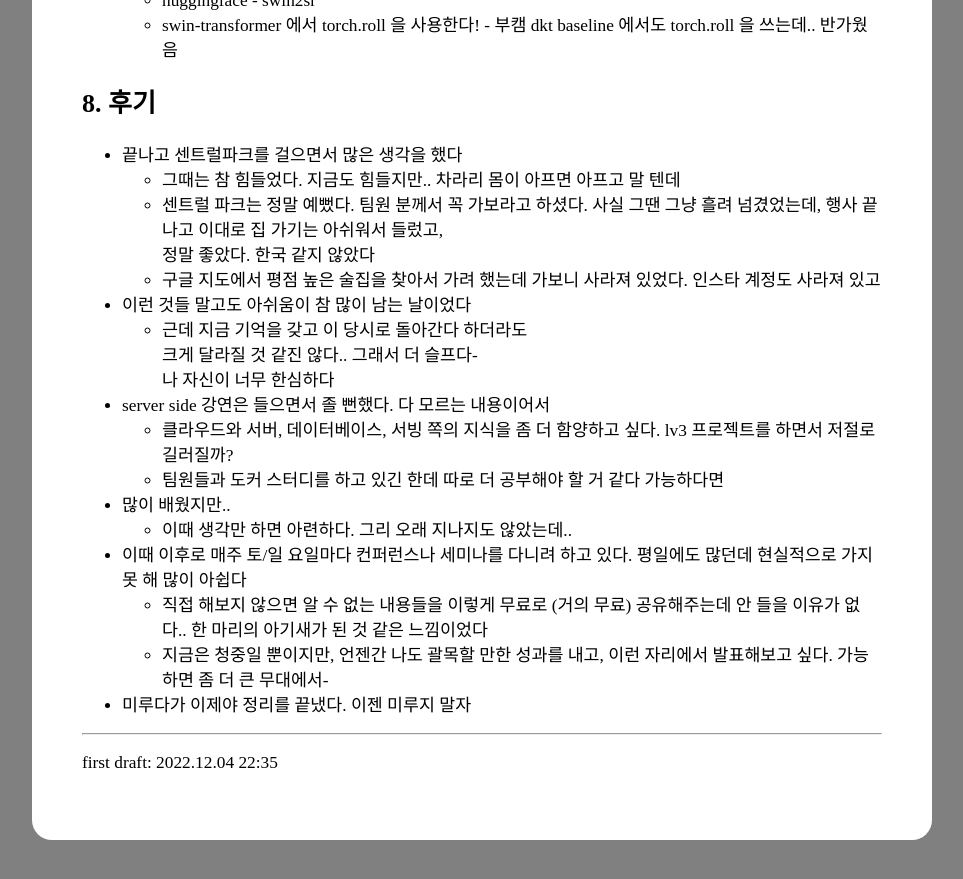
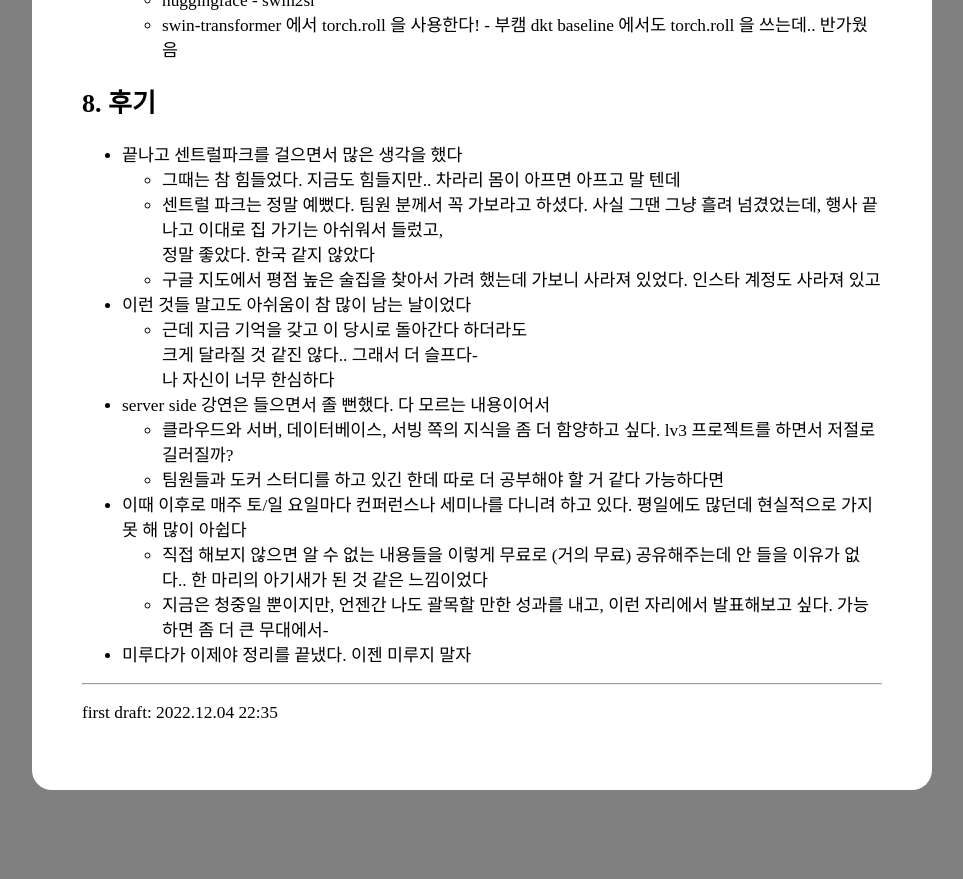
Before and after one commit to ktasha45/ktasha45.github.io, a Jekyll site: the page built from _posts/dl/2022-12-03-devfest.md, in a window 1280 px wide and 900 px high, scrolled down 9057 px. Shown: the top 879 px of the window, without its empty margins (158-1121 px from the left). Built offline with Jekyll 4.4.1, drawn with Linux system fonts in a browser that asks for light colours; some web fonts are replaced; formulas are drawn with MathJax 3; after the commit the page ends 9907 px from its top, so only the background shows below that.

Commit message:
revise gdg

```diff
--- a/_posts/dl/2022-12-03-devfest.md
+++ b/_posts/dl/2022-12-03-devfest.md
@@ -370,8 +370,6 @@ categories: conference
 - server side 강연은 들으면서 졸 뻔했다. 다 모르는 내용이어서
   - 클라우드와 서버, 데이터베이스, 서빙 쪽의 지식을 좀 더 함양하고 싶다. lv3 프로젝트를 하면서 저절로 길러질까?
   - 팀원들과 도커 스터디를 하고 있긴 한데 따로 더 공부해야 할 거 같다 가능하다면
-- 많이 배웠지만..
-  - 이때 생각만 하면 아련하다. 그리 오래 지나지도 않았는데..
 - 이때 이후로 매주 토/일 요일마다 컨퍼런스나 세미나를 다니려 하고 있다. 평일에도 많던데 현실적으로 가지 못 해 많이 아쉽다
     - 직접 해보지 않으면 알 수 없는 내용들을 이렇게 무료로 (거의 무료) 공유해주는데 안 들을 이유가 없다.. 한 마리의 아기새가 된 것 같은 느낌이었다
     - 지금은 청중일 뿐이지만, 언젠간 나도 괄목할 만한 성과를 내고, 이런 자리에서 발표해보고 싶다. 가능하면 좀 더 큰 무대에서-
```
